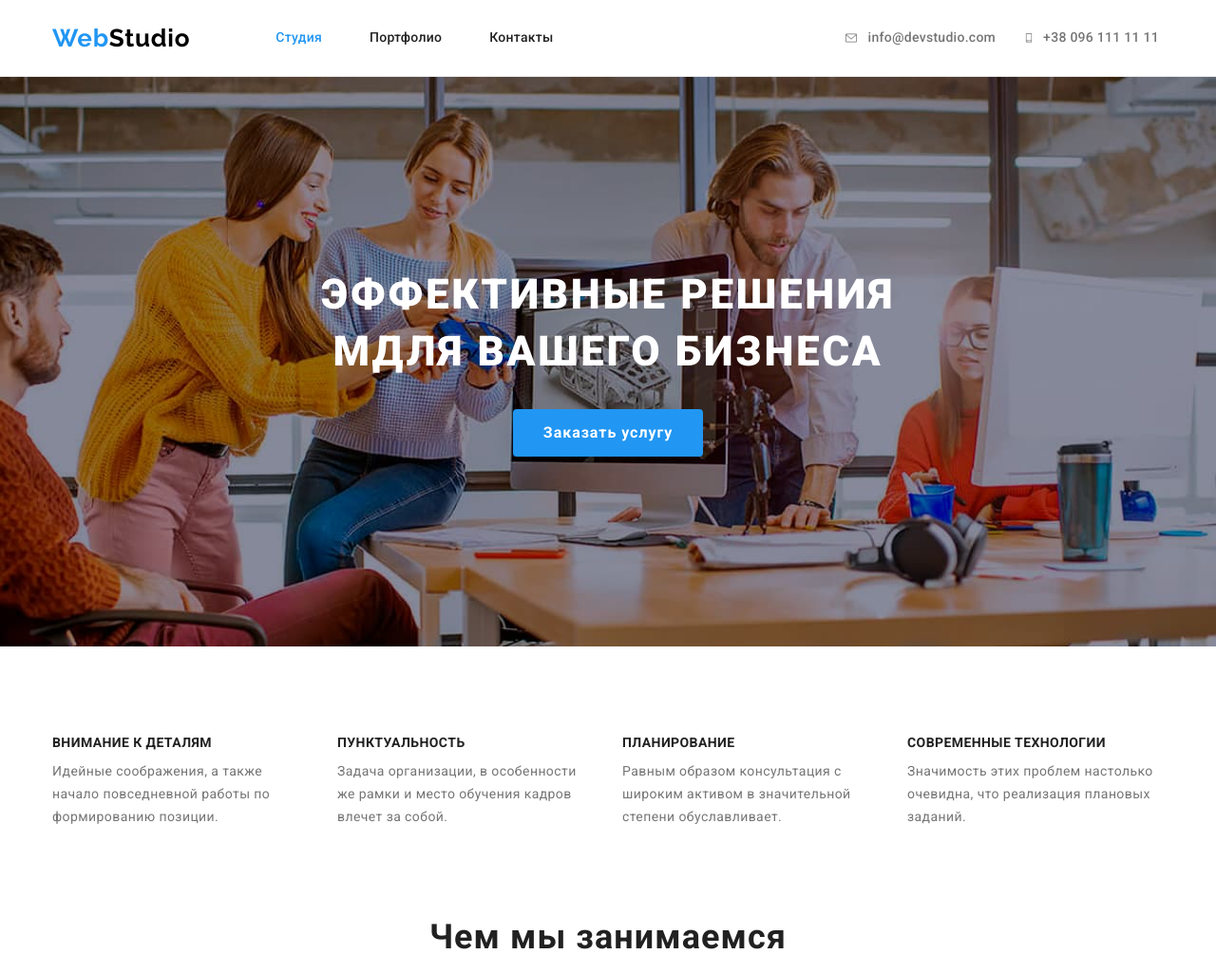
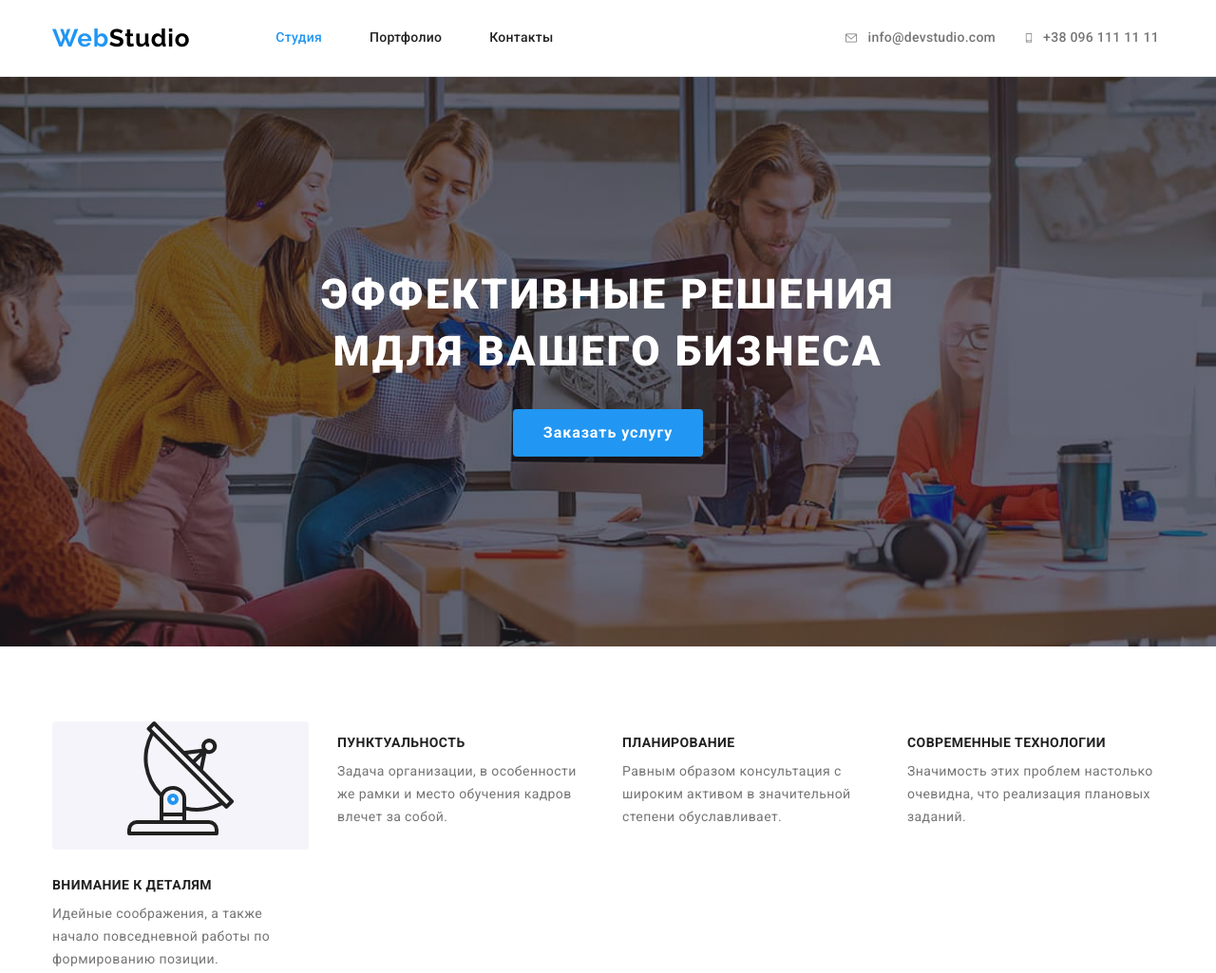
Before and after one commit to IevgenLychman/goit-markup-hw-04, a plain HTML site: page index.html in a window 1280 px wide. Shown: the top 1025 px of the page at 95% size. Drawn offline with nearby package versions, Linux system fonts and the light colour scheme.

Commit message:
HW-04 v2

```diff
--- a/css/styles.css
+++ b/css/styles.css
@@ -140,8 +140,6 @@ img {
 
 .contact-icon {
   fill: currentColor;
-  object-fit: cover;
-  /*outline: 1px solid black;*/
 }
 
 .email,
@@ -154,8 +152,11 @@ img {
 
 .hero {
   background-color: var(--hero-background);
-  background-image: url(../images/hero-img.jpg);
-  linear-gradient(rgba(47, 48, 58, 0.4) rgba(47, 48, 58, 0.4));
+  background-image: linear-gradient(
+      rgba(47, 48, 58, 0.4),
+      rgba(47, 48, 58, 0.4)
+    ),
+    url(../images/hero-img.jpg);
   background-repeat: no-repeat;
   background-position: center;
   text-align: center;
@@ -230,6 +231,22 @@ img {
 
 .description-text:first-child {
   margin-left: 0;
+}
+
+.description-icon {
+  width: 70px;
+  height: 70px;
+}
+
+.description-icon {
+  width: 270px;
+  height: 120px;
+  background-color: #f5f4fa;
+  border-radius: 4px;
+  display: flex;
+  align-items: center;
+  justify-content: center;
+  margin-bottom: 30px;
 }
 
 .description-desc {
--- a/index.html
+++ b/index.html
@@ -72,6 +72,11 @@
           <h2 class="visually-hidden">Наши преимущества</h2>
           <ul class="description-list">
             <li class="description-text">
+              <div class="description-icon">
+                <svg class="description-icon">
+                  <use href="./images/symbol-defs.svg#icon-antenna"></use>
+                </svg>
+              </div>
               <h3 class="description-desc">Внимание к деталям</h3>
               <p class="description-quote">
                 Идейные соображения, а также начало повседневной работы по
```
Also changed, not shown: images/smartphone.svg (added).
